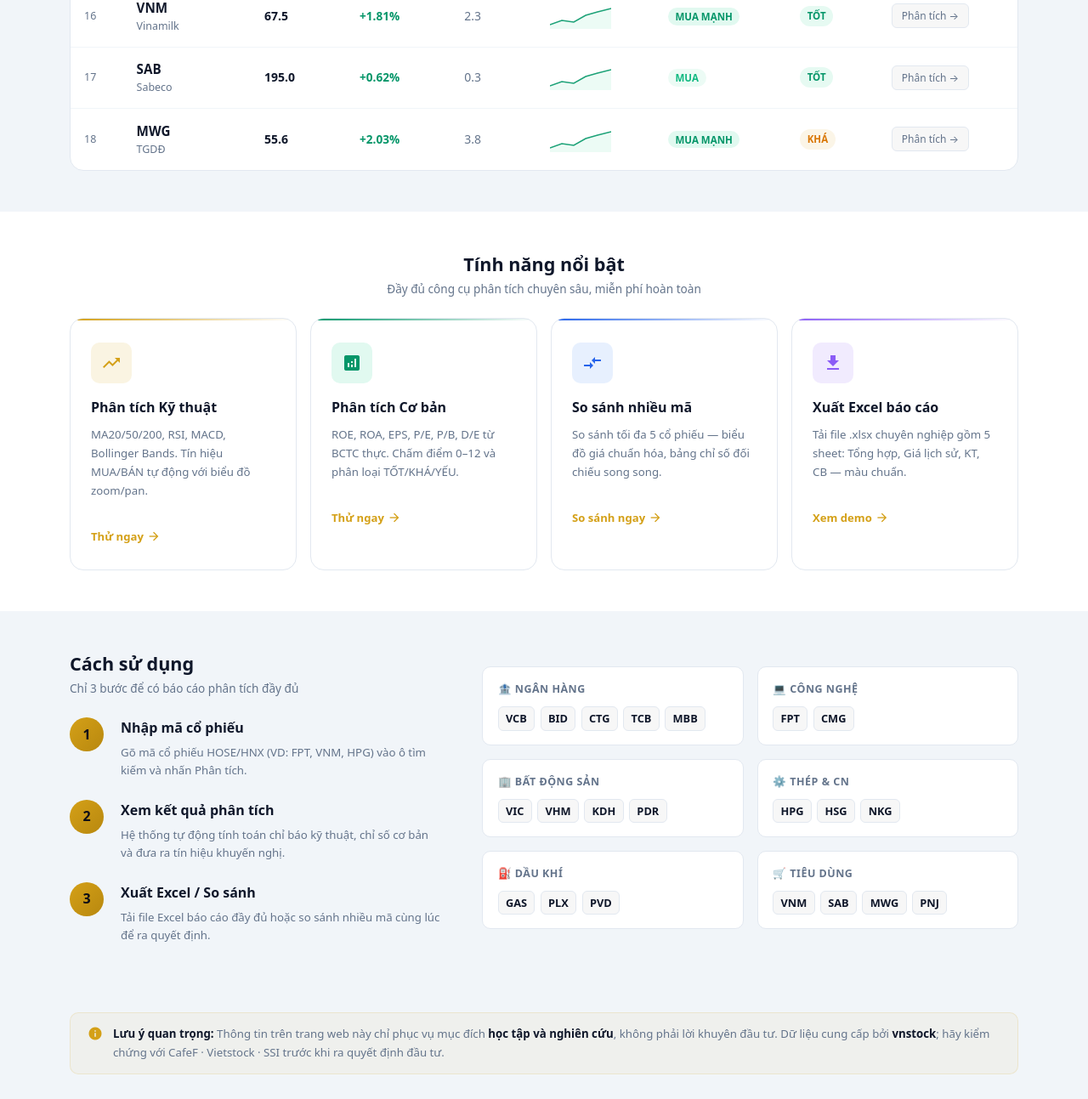
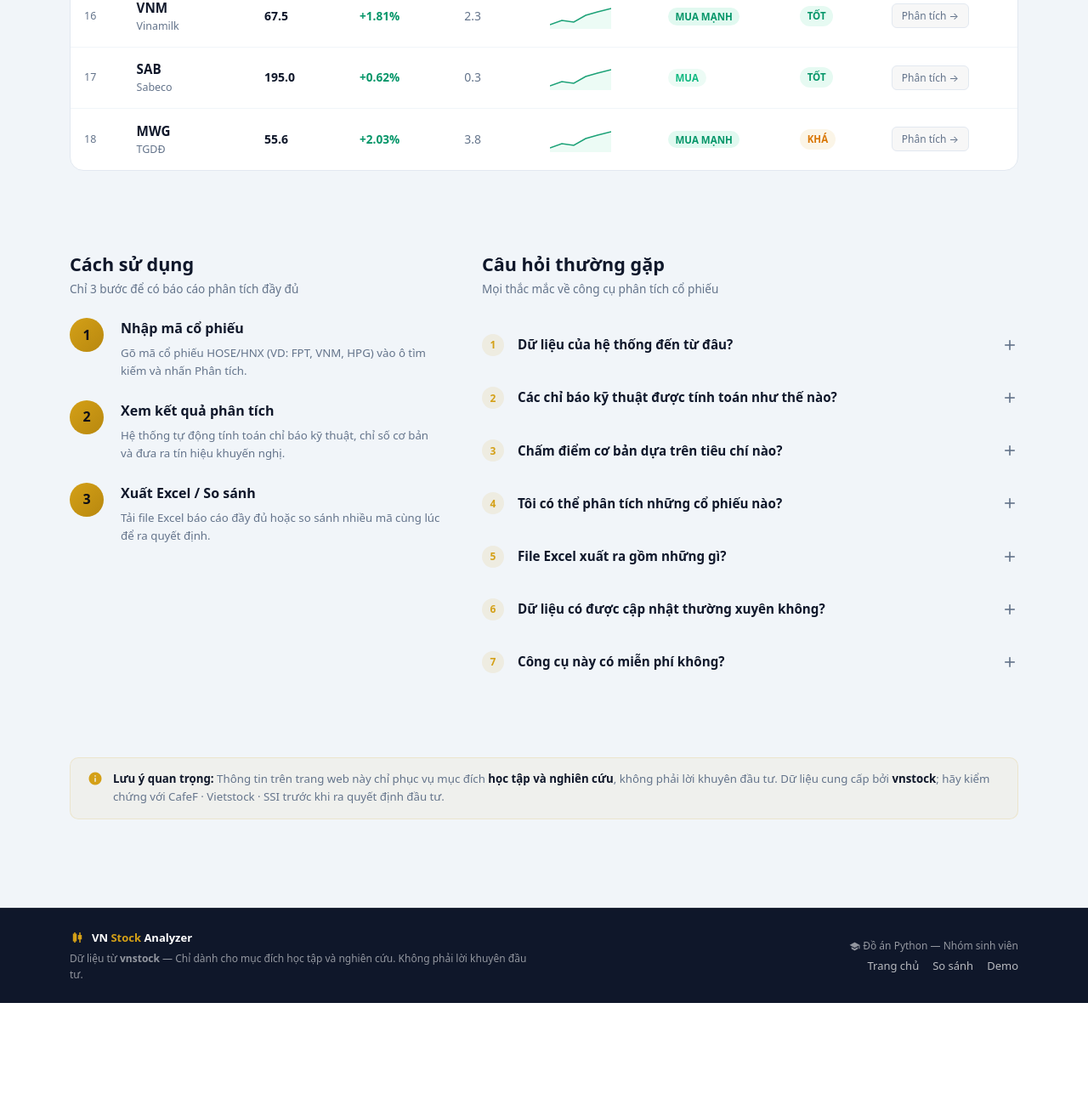
Before and after one commit to duyddawngnef/stock-analysis-evaluation-system_python, a Flask app: page / in a window 1280 px wide. Shown: the part 2215-3508 px from the top of the page at 85% size. After the commit the page ends 3395 px from the top, so only its background shows below. Run offline with Flask 3, Linux system fonts and the light colour scheme.

Commit message:
update full giao diện

```diff
--- a/routes/export_routes.py
+++ b/routes/export_routes.py
@@ -283,17 +283,20 @@
         if v <= 30: return "Quá bán"
         return "Trung tính"
 
+    _macd_d = tech.get("macd") or {}
+    _bb_d   = tech.get("bollinger") or {}
+
     rows_kt = [
-        ("RSI (14)",          tech.get("rsi"),           "",       pct_rsi(tech.get("rsi"))),
-        ("MACD",              tech.get("macd"),           "",       "MACD Line"),
-        ("Signal",            tech.get("signal"),         "",       "Signal Line (EMA9)"),
-        ("Histogram",         tech.get("histogram"),      "",       "MACD - Signal"),
-        ("MA20",              tech.get("ma20"),           "nghìn đ", "Trung bình 20 phiên"),
-        ("MA50",              tech.get("ma50"),           "nghìn đ", "Trung bình 50 phiên"),
-        ("MA200",             tech.get("ma200"),          "nghìn đ", "Trung bình 200 phiên"),
-        ("Bollinger Upper",   tech.get("bollinger_upper"),  "nghìn đ", "Dải trên"),
-        ("Bollinger Middle",  tech.get("bollinger_middle"), "nghìn đ", "Dải giữa (SMA20)"),
-        ("Bollinger Lower",   tech.get("bollinger_lower"),  "nghìn đ", "Dải dưới"),
+        ("RSI (14)",          tech.get("rsi"),              "",         pct_rsi(tech.get("rsi"))),
+        ("MACD",              _macd_d.get("macd"),          "",         "MACD Line"),
+        ("Signal",            _macd_d.get("signal"),        "",         "Signal Line (EMA9)"),
+        ("Histogram",         _macd_d.get("histogram"),     "",         "MACD - Signal"),
+        ("MA20",              tech.get("ma20"),             "nghìn đ", "Trung bình 20 phiên"),
+        ("MA50",              tech.get("ma50"),             "nghìn đ", "Trung bình 50 phiên"),
+        ("MA200",             tech.get("ma200"),            "nghìn đ", "Trung bình 200 phiên"),
+        ("Bollinger Upper",   _bb_d.get("upper"),           "nghìn đ", "Dải trên"),
+        ("Bollinger Middle",  _bb_d.get("middle"),          "nghìn đ", "Dải giữa (SMA20)"),
+        ("Bollinger Lower",   _bb_d.get("lower"),           "nghìn đ", "Dải dưới"),
     ]
 
     for i, (label, val, unit, desc) in enumerate(rows_kt):
@@ -561,13 +564,15 @@
         _apply_header(c, h, _CLR_HEADER_DARK)
     ws.row_dimensions[8].height = 22
 
+    _macd_d2 = tech.get("macd") or {}
+
     rows_sum = [
         ("ROE",  chi_so.get("ROE"), "%",        cham_diem.get("ROE"), "MA20",  tech.get("ma20")),
         ("ROA",  chi_so.get("ROA"), "%",        cham_diem.get("ROA"), "MA50",  tech.get("ma50")),
         ("EPS",  chi_so.get("EPS"), "₫/CP",     cham_diem.get("EPS"), "MA200", tech.get("ma200")),
         ("PE",   chi_so.get("PE"),  "x",        cham_diem.get("PE"),  "RSI",   tech.get("rsi")),
-        ("PB",   chi_so.get("PB"),  "x",        cham_diem.get("PB"),  "MACD",  tech.get("macd")),
-        ("DE",   chi_so.get("DE"),  "",         cham_diem.get("DE"),  "Sig",   tech.get("signal")),
+        ("PB",   chi_so.get("PB"),  "x",        cham_diem.get("PB"),  "MACD",  _macd_d2.get("macd")),
+        ("DE",   chi_so.get("DE"),  "",         cham_diem.get("DE"),  "Signal",_macd_d2.get("signal")),
     ]
 
     for i, (k, v, u, sc, kt_name, kt_val) in enumerate(rows_sum):
--- a/static/js/main.js
+++ b/static/js/main.js
@@ -90,6 +90,7 @@
     _renderTongQuan(info, prices);
     _renderKyThuat(prices, tech);
     _renderCoBan(fund);
+    _bindFundModal();
 
   } catch (err) {
     console.error('initKetQua error:', err);
@@ -306,6 +307,7 @@
 // --- Tab 3: Cơ bản ---
 
 function _renderCoBan(fund) {
+  _currentFundData = fund;  // lưu để modal đọc
   const chiSo    = fund.chi_so    || {};
   const chamDiem = fund.cham_diem || {};
 
--- a/templates/base.html
+++ b/templates/base.html
@@ -48,11 +48,8 @@
            class="nav-pill {% if request.endpoint == 'trang.so_sanh' %}active{% endif %}">
           So sánh
         </a>
-        <a href="{{ url_for('trang.ket_qua') }}?ma=VNM"
-           class="nav-pill">
-          Demo
-        </a>
       </div>
+
 
       <!-- Mini search (hidden on home) -->
       {% if request.endpoint != 'trang.trang_chu' %}
--- a/templates/trang_chu.html
+++ b/templates/trang_chu.html
@@ -470,6 +470,79 @@
 /* ---------- FEATURES SECTION ---------- */
 .features-section { padding: 3rem 0; background: var(--color-bg-2); }
 
+/* ---------- FAQ SECTION ---------- */
+.faq-section {
+  padding: 4rem 0;
+  background: var(--color-bg-2);
+}
+.faq-list {
+  max-width: 780px;
+  margin: 0 auto;
+  display: flex;
+  flex-direction: column;
+  gap: 0;
+}
+.faq-item {
+  border-bottom: 1px solid var(--color-border-light);
+}
+.faq-item:first-child { border-top: 1px solid var(--color-border-light); }
+.faq-q {
+  width: 100%;
+  background: none;
+  border: none;
+  padding: 1.1rem 0;
+  display: flex;
+  align-items: center;
+  gap: 1rem;
+  cursor: pointer;
+  text-align: left;
+  color: var(--color-text);
+  transition: color .15s;
+}
+.faq-q:hover { color: var(--accent); }
+.faq-q.is-open { color: var(--accent); }
+.faq-num {
+  display: flex;
+  align-items: center;
+  justify-content: center;
+  width: 26px; height: 26px;
+  border-radius: 50%;
+  background: rgba(var(--accent-rgb),.1);
+  color: var(--accent);
+  font-size: .75rem;
+  font-weight: 800;
+  flex-shrink: 0;
+}
+.faq-q-text {
+  font-size: .95rem;
+  font-weight: 600;
+  flex: 1;
+  line-height: 1.4;
+}
+.faq-icon {
+  font-size: 20px;
+  color: var(--color-text-muted);
+  transition: transform .3s cubic-bezier(.4,0,.2,1), color .15s;
+  flex-shrink: 0;
+}
+.faq-q.is-open .faq-icon {
+  transform: rotate(45deg);
+  color: var(--accent);
+}
+.faq-a {
+  max-height: 0;
+  overflow: hidden;
+  transition: max-height .4s cubic-bezier(.4,0,.2,1);
+}
+.faq-a.is-open { max-height: 400px; }
+.faq-a-inner {
+  padding: 0 0 1.25rem 2.6rem;
+  font-size: .88rem;
+  color: var(--color-text-muted);
+  line-height: 1.7;
+}
+.faq-a-inner strong { color: var(--color-text); }
+
 /* ---------- VIEW BUTTON in table ---------- */
 .mkt-view-btn {
   background: var(--color-bg-hover);
@@ -799,58 +872,16 @@
   </div>
 </section>
 
-<!-- ================================================================
-     FEATURES SECTION
-     ================================================================ -->
-<section class="features-section" aria-labelledby="featHeading">
-  <div class="container">
-    <div class="text-center mb-4">
-      <h2 class="section-title" id="featHeading">Tính năng nổi bật</h2>
-      <p class="section-sub">Đầy đủ công cụ phân tích chuyên sâu, miễn phí hoàn toàn</p>
-    </div>
-    <div class="row g-3">
-      <div class="col-md-6 col-lg-3">
-        <div class="feat-card c-yellow">
-          <div class="feat-icon-wrap c-yellow"><span class="material-icons">trending_up</span></div>
-          <div class="feat-title">Phân tích Kỹ thuật</div>
-          <p class="feat-desc">MA20/50/200, RSI, MACD, Bollinger Bands. Tín hiệu MUA/BÁN tự động với biểu đồ zoom/pan.</p>
-          <a href="{{ url_for('trang.ket_qua') }}?ma=FPT" class="feat-link">Thử ngay <span class="material-icons">arrow_forward</span></a>
-        </div>
-      </div>
-      <div class="col-md-6 col-lg-3">
-        <div class="feat-card c-green">
-          <div class="feat-icon-wrap c-green"><span class="material-icons">analytics</span></div>
-          <div class="feat-title">Phân tích Cơ bản</div>
-          <p class="feat-desc">ROE, ROA, EPS, P/E, P/B, D/E từ BCTC thực. Chấm điểm 0–12 và phân loại TỐT/KHÁ/YẾU.</p>
-          <a href="{{ url_for('trang.ket_qua') }}?ma=VNM" class="feat-link">Thử ngay <span class="material-icons">arrow_forward</span></a>
-        </div>
-      </div>
-      <div class="col-md-6 col-lg-3">
-        <div class="feat-card c-blue">
-          <div class="feat-icon-wrap c-blue"><span class="material-icons">compare_arrows</span></div>
-          <div class="feat-title">So sánh nhiều mã</div>
-          <p class="feat-desc">So sánh tối đa 5 cổ phiếu — biểu đồ giá chuẩn hóa, bảng chỉ số đối chiếu song song.</p>
-          <a href="{{ url_for('trang.so_sanh') }}?ma=VNM,FPT,HPG" class="feat-link">So sánh ngay <span class="material-icons">arrow_forward</span></a>
-        </div>
-      </div>
-      <div class="col-md-6 col-lg-3">
-        <div class="feat-card c-purple">
-          <div class="feat-icon-wrap c-purple"><span class="material-icons">download</span></div>
-          <div class="feat-title">Xuất Excel báo cáo</div>
-          <p class="feat-desc">Tải file .xlsx chuyên nghiệp gồm 5 sheet: Tổng hợp, Giá lịch sử, KT, CB — màu chuẩn.</p>
-          <a href="{{ url_for('trang.ket_qua') }}?ma=VCB" class="feat-link">Xem demo <span class="material-icons">arrow_forward</span></a>
-        </div>
-      </div>
-    </div>
-  </div>
-</section>
+
 
 <!-- ================================================================
-     HOW IT WORKS
+     HOW IT WORKS + FAQ  (gộp 2 cột)
      ================================================================ -->
 <section class="how-section" aria-labelledby="howHeading">
   <div class="container">
-    <div class="row align-items-center g-5">
+    <div class="row g-5">
+
+      <!-- Left: 3 steps -->
       <div class="col-lg-5">
         <h2 class="section-title" id="howHeading">Cách sử dụng</h2>
         <p class="section-sub">Chỉ 3 bước để có báo cáo phân tích đầy đủ</p>
@@ -878,33 +909,56 @@
           </div>
         </div>
       </div>
-      <div class="col-lg-7">
-        <div class="row g-3">
-          {% set group_btns = [
-            ('🏦 Ngân hàng',    ['VCB','BID','CTG','TCB','MBB']),
-            ('💻 Công nghệ',    ['FPT','CMG']),
-            ('🏢 Bất động sản', ['VIC','VHM','KDH','PDR']),
-            ('⚙️ Thép & CN',    ['HPG','HSG','NKG']),
-            ('⛽ Dầu khí',      ['GAS','PLX','PVD']),
-            ('🛒 Tiêu dùng',    ['VNM','SAB','MWG','PNJ']),
+
+      <!-- Right: FAQ -->
+      <div class="col-lg-7" id="faqSection">
+        <h2 class="section-title" id="faqHeading">Câu hỏi thường gặp</h2>
+        <p class="section-sub">Mọi thắc mắc về công cụ phân tích cổ phiếu</p>
+        <div class="faq-list mt-4" id="faqAccordion">
+          {% set faqs = [
+            (
+              'Dữ liệu của hệ thống đến từ đâu?',
+              'Hệ thống sử dụng thư viện <strong>vnstock</strong> để lấy dữ liệu thị trường từ các nguồn uy tín như TCBS, SSI, và HNX. Dữ liệu bao gồm giá lịch sử, báo cáo tài chính (BCTC), và các chỉ số thị trường cập nhật theo thời gian thực.'
+            ),(
+              'Các chỉ báo kỹ thuật được tính toán như thế nào?',
+              'Hệ thống tính toán hoàn toàn tự động các chỉ báo: <strong>MA20/50/200</strong> (trung bình động), <strong>RSI-14</strong> (chỉ số sức mạnh tương đối), <strong>MACD</strong> (Signal + Histogram), và <strong>Bollinger Bands</strong>. Từ đó tự động đưa ra tín hiệu MUA MẠNH / MUA / GIỮ / BÁN.'
+            ),(
+              'Chấm điểm cơ bản dựa trên tiêu chí nào?',
+              'Hệ thống chấm điểm 6 chỉ số (tối đa 12 điểm): <strong>ROE</strong> (sinh lời vốn), <strong>ROA</strong> (sinh lời tài sản), <strong>EPS</strong> (lợi nhuận/cổ phiếu), <strong>P/E</strong> (định giá), <strong>P/B</strong> (giá trị sổ), <strong>D/E</strong> (đòn bẩy). Mỗi chỉ số cho 0–2 điểm theo ngưỡng chuẩn châu Á. Bấm vào từng chỉ số để xem giải thích chi tiết.'
+            ),(
+              'Tôi có thể phân tích những cổ phiếu nào?',
+              'Hệ thống hỗ trợ hơn <strong>1.500 mã</strong> niêm yết trên cả 3 sàn: <strong>HOSE</strong>, <strong>HNX</strong> và <strong>UPCOM</strong>. Chỉ cần nhập mã cổ phiếu vào ô tìm kiếm (VD: VNM, FPT, HPG) là hệ thống tự động lấy dữ liệu và phân tích ngay.'
+            ),(
+              'File Excel xuất ra gồm những gì?',
+              'File .xlsx gồm <strong>5 sheet</strong>: (1) Tổng hợp kết quả phân tích, (2) Bảng giá lịch sử đầy đủ, (3) Chỉ số kỹ thuật, (4) Chỉ số cơ bản từ BCTC, (5) Báo cáo tài chính gốc. Được định dạng màu chuẩn chuyên nghiệp và sẵn sàng in.'
+            ),(
+              'Dữ liệu có được cập nhật thường xuyên không?',
+              'Giá lịch sử được lấy trực tiếp từ API mỗi lần bạn phân tích. Hệ thống có cơ chế <strong>cache thông minh</strong>: lưu cục bộ 24 giờ cho BCTC (vì BCTC chỉ cập nhật theo quý) và cập nhật giá thời gian thực khi phiên giao dịch đang mở.'
+            ),(
+              'Công cụ này có miễn phí không?',
+              '<strong>Hoàn toàn miễn phí</strong>. Đây là dự án học tập và nghiên cứu môn Tin học. Mọi tính năng — phân tích kỹ thuật, cơ bản, so sánh, xuất Excel — đều không giới hạn và không yêu cầu đăng nhập.'
+            ),
           ] %}
-          {% for group_name, tickers in group_btns %}
-          <div class="col-md-6">
-            <div class="group-panel">
-              <div class="gp-label">{{ group_name }}</div>
-              <div style="display:flex;flex-wrap:wrap;gap:.4rem;">
-                {% for t in tickers %}
-                <a href="{{ url_for('trang.ket_qua') }}?ma={{ t }}" class="group-chip">{{ t }}</a>
-                {% endfor %}
-              </div>
+          {% for q, a in faqs %}
+          <div class="faq-item" id="faq{{ loop.index0 }}">
+            <button class="faq-q" aria-expanded="false" aria-controls="faqA{{ loop.index0 }}"
+                    onclick="toggleFaq({{ loop.index0 }})">
+              <span class="faq-num">{{ loop.index }}</span>
+              <span class="faq-q-text">{{ q }}</span>
+              <span class="faq-icon material-icons">add</span>
+            </button>
+            <div class="faq-a" id="faqA{{ loop.index0 }}" role="region" aria-labelledby="faq{{ loop.index0 }}">
+              <div class="faq-a-inner">{{ a | safe }}</div>
             </div>
           </div>
           {% endfor %}
         </div>
       </div>
+
     </div>
   </div>
 </section>
+
 
 <!-- ================================================================
      DISCLAIMER
@@ -964,6 +1018,27 @@
   });
 });
 
+// ── FAQ Accordion ──
+function toggleFaq(idx) {
+  const btn  = document.querySelector(`#faq${idx} .faq-q`);
+  const body = document.getElementById(`faqA${idx}`);
+  const isOpen = btn.classList.contains('is-open');
+
+  // Close all
+  document.querySelectorAll('.faq-q.is-open').forEach(b => {
+    b.classList.remove('is-open');
+    b.setAttribute('aria-expanded', 'false');
+  });
+  document.querySelectorAll('.faq-a.is-open').forEach(a => a.classList.remove('is-open'));
+
+  // Open clicked (if was closed)
+  if (!isOpen) {
+    btn.classList.add('is-open');
+    btn.setAttribute('aria-expanded', 'true');
+    body.classList.add('is-open');
+  }
+}
+
 // ── Subtle index bar pulse to simulate live ──
 (function() {
   const vals = document.querySelectorAll('.i-val');
```
